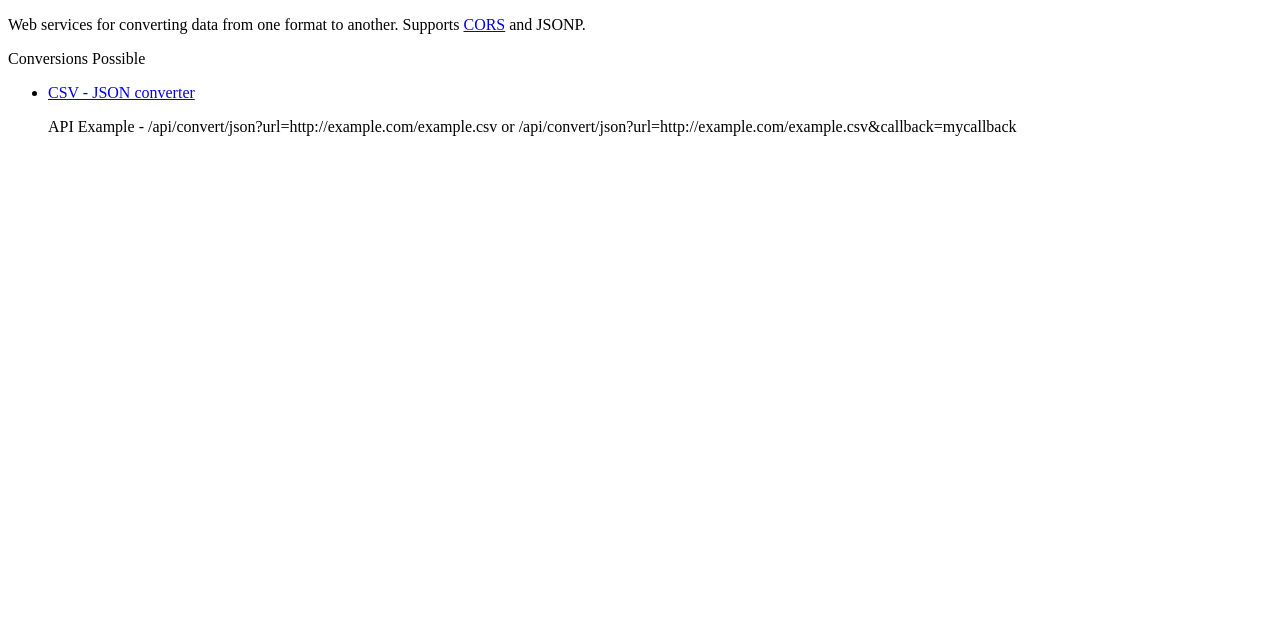
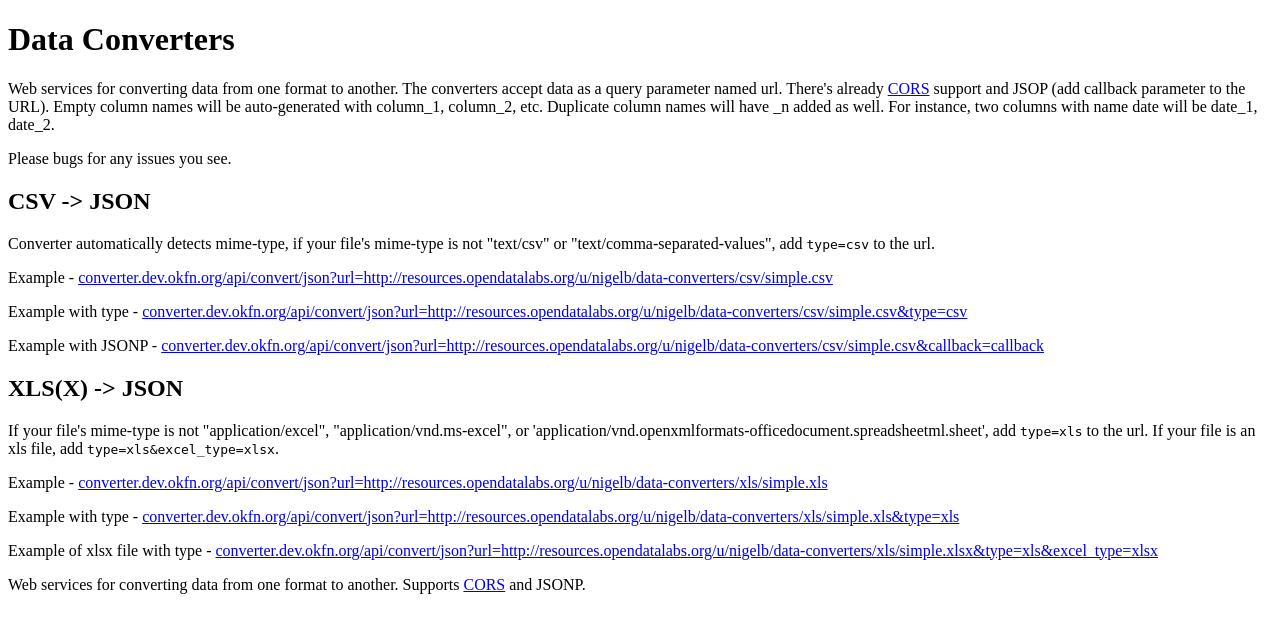
Before and after one commit to rufuspollock-okfn/dataconverters, a Python web app: template manhunter/templates/index.html in a window 1280 px wide. Shown: the top 633 px of the page. Run offline with Jinja, Linux system fonts and the light colour scheme; the template is opened without the code that fills it, so the values that code supplies are empty.

Commit message:
Update documentation

```diff
--- a/manhunter/templates/index.html
+++ b/manhunter/templates/index.html
@@ -8,11 +8,31 @@
 
     </head>
     <body>
-      <p>Web services for converting data from one format to another. Supports <a href="https://en.wikipedia.org/wiki/Cross-Origin_Resource_Sharing">CORS</a> and JSONP.</p>
-      <p>Conversions Possible</p>
-      <ul>
-        <li><p><a href="http://converter.dev.okfn.org/api/convert/json?url=http://data.london.gov.uk/datafiles/transport/tfl_passengers.csv">CSV - JSON converter</a></p>
-        <p>API Example - /api/convert/json?url=http://example.com/example.csv or /api/convert/json?url=http://example.com/example.csv&amp;callback=mycallback</p></li>
-      </ul>
+      <h1>Data Converters</h1>
+
+      <p>Web services for converting data from one format to another.  The converters accept data as a query parameter named url.  There's already <a href="https://en.wikipedia.org/wiki/Cross-Origin_Resource_Sharing">CORS</a> support and JSOP (add callback parameter to the URL).  Empty column names will be auto-generated with column_1, column_2, etc. Duplicate column names will have _n added as well. For instance, two columns with name date will be date_1, date_2.</p>
+
+      <p>Please bugs for any issues you see.</p>
+
+      <h2>CSV -> JSON</h2>
+
+      <p>Converter automatically detects mime-type, if your file's mime-type is not "text/csv" or "text/comma-separated-values", add <code>type=csv</code> to the url. </p>
+
+      <p>Example - <a href="http://converter.dev.okfn.org/api/convert/json?url=http://resources.opendatalabs.org/u/nigelb/data-converters/csv/simple.csv">converter.dev.okfn.org/api/convert/json?url=http://resources.opendatalabs.org/u/nigelb/data-converters/csv/simple.csv</a></p>
+
+      <p>Example with type - <a href="http://converter.dev.okfn.org/api/convert/json?url=http://resources.opendatalabs.org/u/nigelb/data-converters/csv/simple.csv&amp;type=csv">converter.dev.okfn.org/api/convert/json?url=http://resources.opendatalabs.org/u/nigelb/data-converters/csv/simple.csv&amp;type=csv</a></p>
+
+      <p>Example with JSONP - <a href="http://converter.dev.okfn.org/api/convert/json?url=http://resources.opendatalabs.org/u/nigelb/data-converters/csv/simple.csv&amp;callback=callback">converter.dev.okfn.org/api/convert/json?url=http://resources.opendatalabs.org/u/nigelb/data-converters/csv/simple.csv&amp;callback=callback</a></p>
+
+      <h2>XLS(X) -> JSON</h2>
+
+      <p>If your file's mime-type is not "application/excel", "application/vnd.ms-excel", or 'application/vnd.openxmlformats-officedocument.spreadsheetml.sheet', add <code>type=xls</code> to the url.  If your file is an xls file, add <code>type=xls&amp;excel_type=xlsx</code>.</p>
+
+      <p>Example - <a href="http://converter.dev.okfn.org/api/convert/json?url=http://resources.opendatalabs.org/u/nigelb/data-converters/xls/simple.xls">converter.dev.okfn.org/api/convert/json?url=http://resources.opendatalabs.org/u/nigelb/data-converters/xls/simple.xls</a></p>
+
+      <p>Example with type - <a href="http://converter.dev.okfn.org/api/convert/json?url=http://resources.opendatalabs.org/u/nigelb/data-converters/xls/simple.xls&amp;type=xls">converter.dev.okfn.org/api/convert/json?url=http://resources.opendatalabs.org/u/nigelb/data-converters/xls/simple.xls&amp;type=xls</a></p>
+
+      <p>Example of xlsx file with type - <a href="http://converter.dev.okfn.org/api/convert/json?url=http://resources.opendatalabs.org/u/nigelb/data-converters/xls/simple.xlsx&amp;type=xls&amp;excel_type=xlsx">converter.dev.okfn.org/api/convert/json?url=http://resources.opendatalabs.org/u/nigelb/data-converters/xls/simple.xlsx&amp;type=xls&amp;excel_type=xlsx</a></p>
+            <p>Web services for converting data from one format to another. Supports <a href="https://en.wikipedia.org/wiki/Cross-Origin_Resource_Sharing">CORS</a> and JSONP.</p>
     </body>
 </html>
```
Also changed, not shown: README.md.
